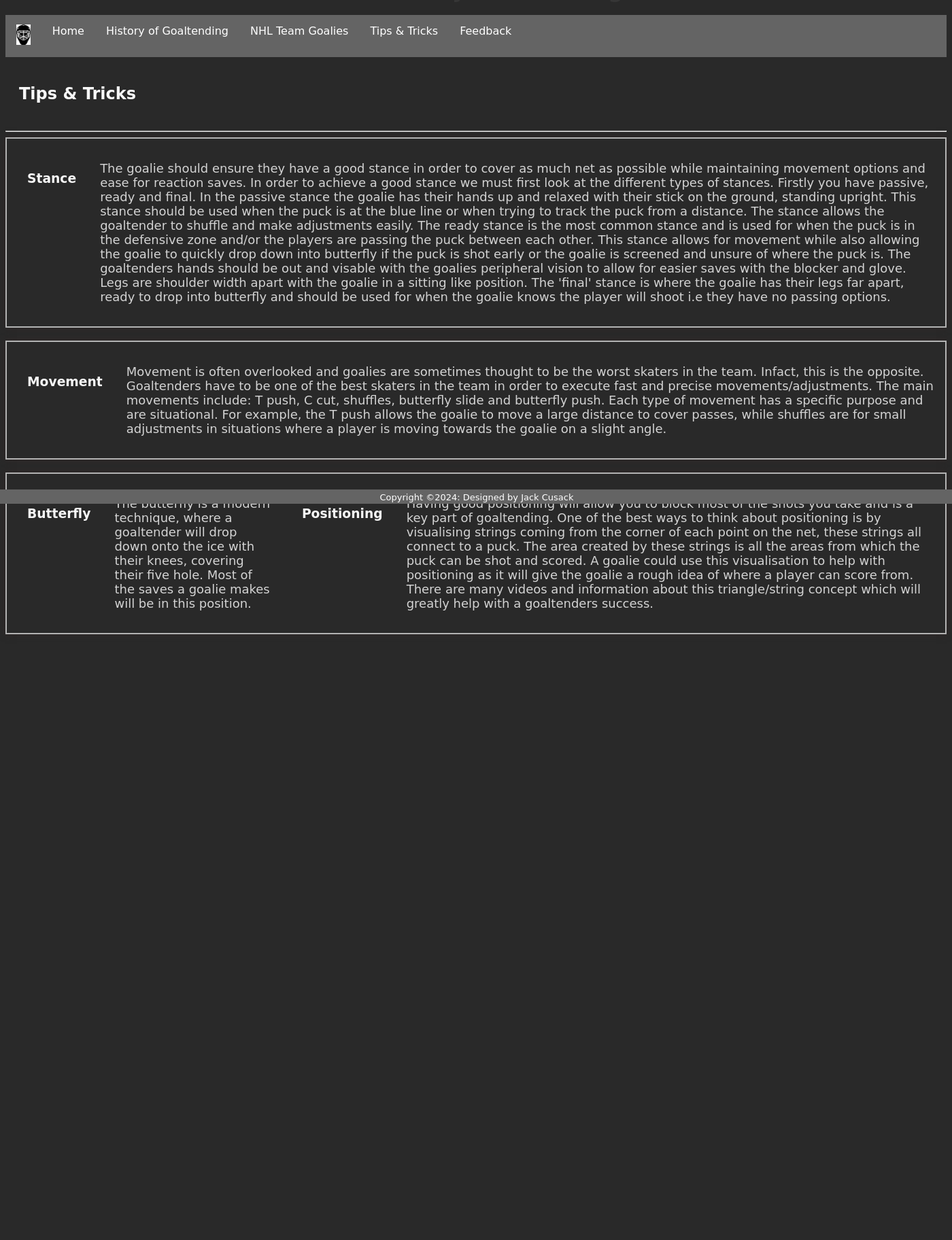
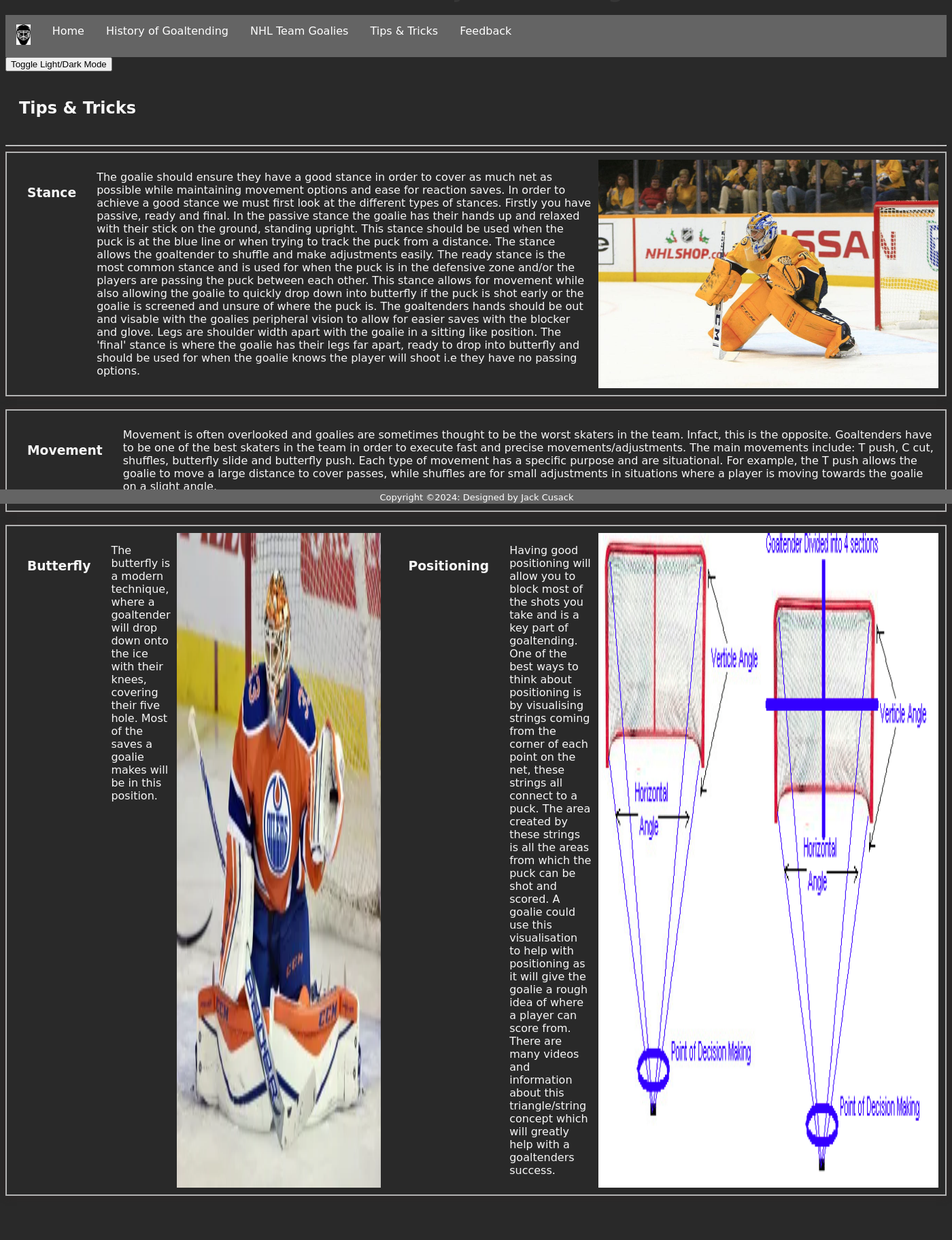
Before and after one commit to JackCusack/goaltending, a Flask app: page /tipsandtricks in a window 1400 px wide. Shown: the part 59-1883 px from the top of the page at 68% size. Before the commit the page ends 992 px from the top, so only its background shows below. Run offline with Flask 3, Linux system fonts and the light colour scheme.

Commit message:
Created the light/dark mode button and it works, just need to fix up the fonts and styling in light mode.

```diff
--- /dev/null
+++ b/static/script.js
@@ -0,0 +1,21 @@
+document.addEventListener('DOMContentLoaded', () => {
+    const toggleButton = document.getElementById('theme-toggle');
+    const body = document.body;
+
+    // Check for saved user preference, if any, on load of the website
+    const currentTheme = localStorage.getItem('theme') || 'dark';
+    body.classList.add(currentTheme + '-mode');
+
+    // Event listener for the toggle button
+    toggleButton.addEventListener('click', () => {
+        if (body.classList.contains('dark-mode')) {
+            body.classList.replace('dark-mode', 'light-mode');
+            localStorage.setItem('theme', 'light');
+            toggleButton.textContent = 'Switch to Dark Mode';
+        } else {
+            body.classList.replace('light-mode', 'dark-mode');
+            localStorage.setItem('theme', 'dark');
+            toggleButton.textContent = 'Switch to Light Mode'
+        }
+    });
+});
--- a/static/style.css
+++ b/static/style.css
@@ -1,11 +1,26 @@
-body{
+body {
+  transition: background-color 0.3s, color 0.3s;
+  }
+
+body.dark-mode {
   font-family: "Comic Sans MS"; color:rgb(247, 247, 247);
   background-color:rgb(41, 41, 41);
   }
 
-p {
+body.light-mode {
+  font-family: "Comic Sans MS"; color:rgb(41, 41, 41);
+  background-color:rgb(247, 247, 247);
+  }
+
+p.dark-mode {
   font-size:large ;
   color:lightgrey;
+  padding: 5px;
+  }
+
+p.light-mode {
+  font-size:large ;
+  color:rgb(0, 0, 0);
   padding: 5px;
   }
 
@@ -123,7 +138,6 @@ ul {
   width: 50%;
   padding: 20px;
   border: 2px solid rgb(0, 0, 0);
-  box-shadow:0 0 10px rgb(192, 13, 13);
   background-color: rgb(100,100,100);
   text-align: center;
 }
--- a/templates/home.html
+++ b/templates/home.html
@@ -5,7 +5,7 @@
 
 <p class="homepage"></p>
 
-<center><h3>About</h3>
+<center><h2>About</h2>
 
 <div class= "center-box"><p>Welcome to Netminder, a resource for all things ‘Ice Hockey goaltending’.
     Whether you're an ice hockey enthusiast, a dedicated historian,
--- a/templates/tipsandtricks.html
+++ b/templates/tipsandtricks.html
@@ -22,6 +22,14 @@
             <li><a href="http://127.0.0.1:5000/feedback">Feedback</a></li>
         </ul>
 
+        <title>Light/Dark Mode Toggle</title>
+        <link rel="stylesheet" href="/static/style.css">
+
+        <body class="dark-mode">
+            <button id="theme-toggle">Toggle Light/Dark Mode</button>
+            <script src="/static/script.js"></script>
+        </body>
+
         <h2>Tips & Tricks</h2>
 
         <hr>
@@ -45,6 +53,8 @@
             knows the player will shoot i.e they have no passing options.
 
         </p>
+    <img src = "static/images/finalstance.jpg" width="500px"
+        alt="Example of a final stance by an NHL goalie">
     </div>
 
         <br>
@@ -66,6 +76,8 @@
         <p>The butterfly is a modern technique, where a goaltender will drop down onto the ice with their knees, covering their five hole.
             Most of the saves a goalie makes will be in this position.
         </p>
+        <img src = "static/images/butterfly.jpg" width="500px"
+        alt="Goalie in butterfly position">
 
         <br>
 
@@ -75,6 +87,8 @@
             the puck can be shot and scored. A goalie could use this visualisation to help with positioning as it will give the goalie a rough idea of where a player can score from.
             There are many videos and information about this triangle/string concept which will greatly help with a goaltenders success.
         </p>
+        <img src = "static/images/positioning.jpg" width="500px"
+        alt="Box theory and understanding angles diagram">
     </div>
 
     <br>
```
Also changed, not shown: templates/all_teams.html (+8 -3 lines), templates/history.html (+9 -1 lines), templates/layout.html (+8 -0 lines), static/images/butterfly.jpg (added), static/images/finalstance.jpg (added), static/images/positioning.jpg (added), static/images/readystance.jpg (added).
